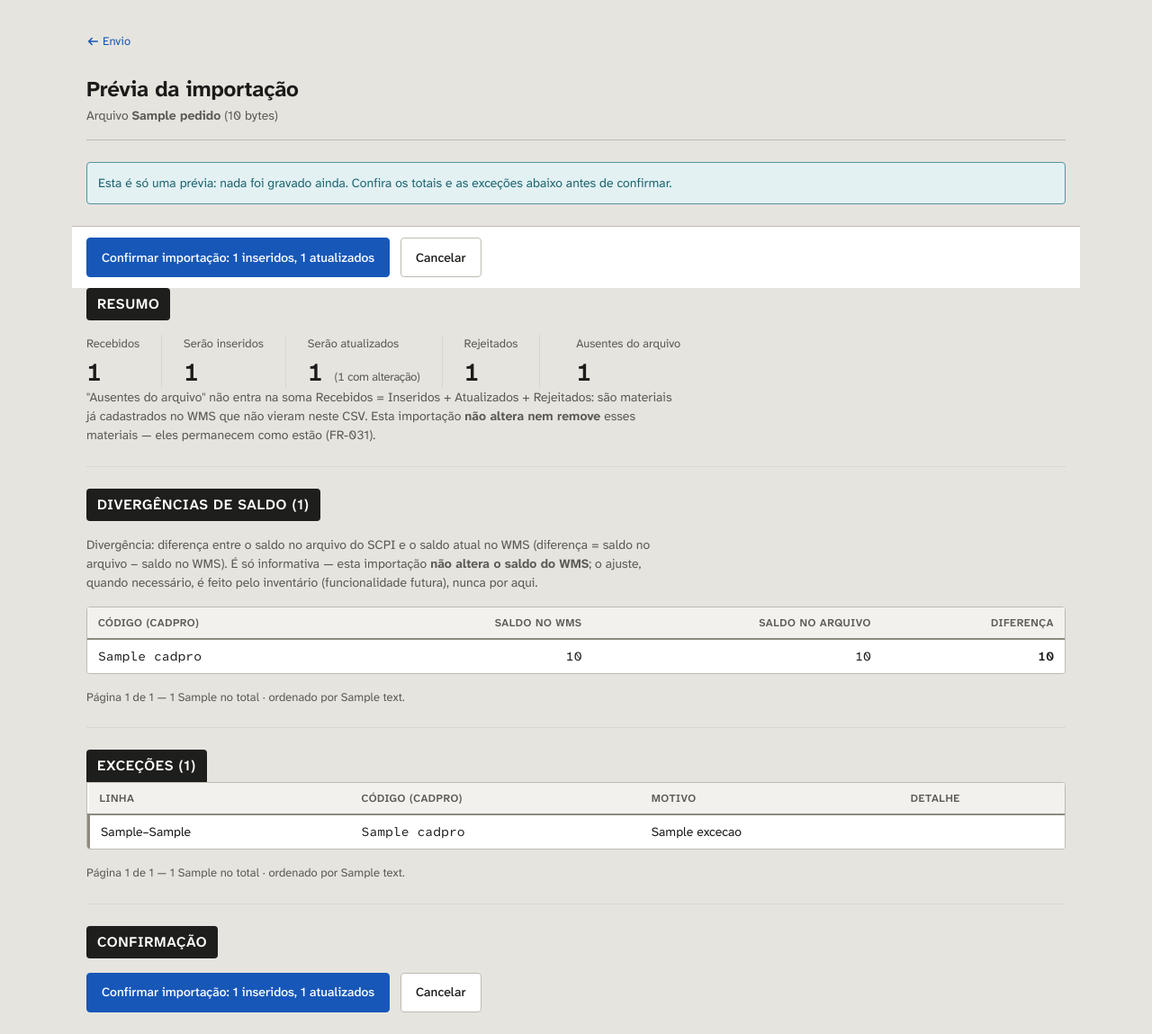
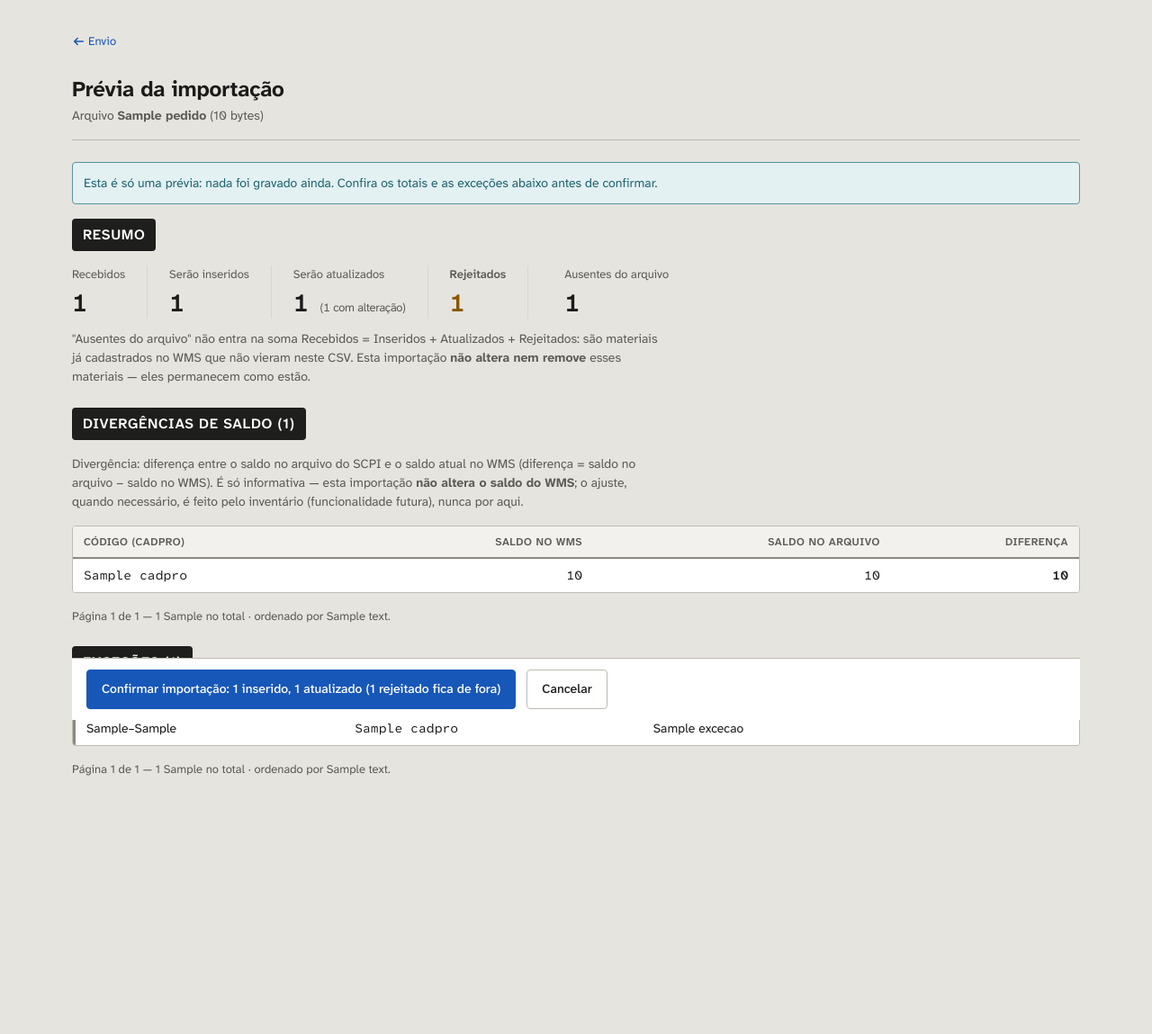
Before and after one commit to joaorighetto/WMS-Almoxarifado, a Django app: template catalogo/templates/catalogo/importacao_previa.html in a window 1280 px wide. Shown: the whole page at 90% size. After the commit the page ends 862 px from the top, so only its background shows below. Run offline with Django 5.2, Linux system fonts and the light colour scheme; the template is opened without the code that fills it: most values are stand-ins (such as "Sample title", 1, 10 or a date in 2020).

Commit message:
design: correções do gate visual nas telas do catálogo
Fixes do impeccable critique (28/40), todos aprovados pelo dono do
produto:
- prévia: a barra de confirmação sai do topo e passa a ser o último
  elemento da coluna, grudando no rodapé durante a rolagem; um único
  par Confirmar/Cancelar (a seção "Confirmação" duplicada sai); não
  sangra mais além da coluna;
- título das telas alinhado à marca da barra (.catalogo-container, no
  modelo da Home);
- marcador -attached só quando a tabela é renderizada; a faixa do
  marcador substitui o divisor entre seções; empty state alinhado;
- rejeitados em âmbar (atenção) no resumo da prévia/execução e no
  histórico; rótulo do botão com plural correto e "(N rejeitados ficam
  de fora)"; plural da mensagem de sucesso;
- consulta: Saldo logo após a descrição (Código, Descrição, Saldo,
  Unidade, Classificação, Detalhamento), sem esconder coluna;
- copy sem "(FR-031)"; notas, alert e empty state limitados a 72ch;
  resumo sem divisor solto no celular.

Co-Authored-By: Claude Opus 5.5 <noreply@anthropic.com>
Claude-Session: https://claude.ai/code/session_014d9EzTrof6PLqQ7RVTdeix

```diff
--- a/catalogo/static/catalogo/css/catalogo.css
+++ b/catalogo/static/catalogo/css/catalogo.css
@@ -11,15 +11,29 @@
  * empilhados (DESIGN.md → Layout → Estrutura de página; Do's and Don'ts).
  */
 
+/* Mesmo modelo de `.home-page`/`.home-container` (contas/static/contas/css/home.css,
+   gate visual P2): o teto de 1120px é do CONTEÚDO, não da caixa que também carrega o
+   padding lateral — a caixa em si (`.catalogo-page`) fica sem max-width, só com
+   padding-inline, e quem centraliza a 1120px é `.catalogo-container`, filha dela. Isso
+   é o que faz o título de página começar exatamente no mesmo x da marca "Almoxarifado
+   SAEP" (`.appbar-inner`, static/css/components.css, mesmo cálculo de padding): antes,
+   `.catalogo-page` incluía o padding DENTRO do max-width (border-box), deslocando o
+   conteúdo 16px além do x da barra. */
 .catalogo-page {
+  padding-block: var(--space-6) var(--space-8);
+  padding-inline: max(var(--space-4), env(safe-area-inset-left, 0px))
+    max(var(--space-4), env(safe-area-inset-right, 0px));
+}
+
+.catalogo-container {
   max-width: 1120px;
   margin: 0 auto;
-  padding: var(--space-6) var(--space-4);
 }
 
 /* Envio é um formulário simples, não uma superfície densa de comparação — largura
-   mais contida favorece leitura, sem virar "card" (sem borda/superfície própria). */
-.catalogo-page-narrow {
+   mais contida favorece leitura, sem virar "card" (sem borda/superfície própria).
+   Modificador do CONTAINER (não mais de `.catalogo-page`), mesma lógica acima. */
+.catalogo-container-narrow {
   max-width: 640px;
 }
 
@@ -27,18 +41,18 @@
   margin-bottom: var(--space-2);
 }
 
-/* Seções separadas por divisor + spacing (nunca card empilhado) — a primeira não
-   recebe o divisor superior, já separada do page header por sua própria borda. */
+/* Seções separadas por espaçamento (gate visual P2, propagação ao catálogo): o
+   divisor fino + padding-top que existia aqui era redundante com o próprio
+   marcador de tubulação (`.section-marker`, faixa `ink` cheia) que agora abre
+   toda seção destas telas — a faixa já é o separador. Sobra só o espaço entre
+   seções; a primeira não recebe nem isso, já separada do page header pela borda
+   dele. */
 .catalogo-section {
   margin-top: var(--space-6);
-  padding-top: var(--space-6);
-  border-top: 1px solid var(--color-border);
 }
 
 .catalogo-section:first-of-type {
   margin-top: 0;
-  padding-top: 0;
-  border-top: none;
 }
 
 /* Resumo de totais: números como o elemento de maior peso da seção — hierarquia por
@@ -93,6 +107,11 @@
   color: var(--color-text-muted);
 }
 
+/* Celular (gate visual P2, propagação ao catálogo): os itens do resumo deixam de
+   caber numa linha só e quebram por `flex-wrap` — um `border-right` sobrevivendo no
+   item que agora fecha uma linha "quebrada" lia como divisor solto, sem nada à
+   direita para separar. Sem divisor vertical nenhum abaixo de 640px; o gap entre
+   linhas/colunas já separa. */
 @media (max-width: 640px) {
   .catalogo-summary {
     gap: var(--space-4) var(--space-6);
@@ -100,6 +119,8 @@
 
   .catalogo-summary-item {
     flex: 1 1 40%;
+    padding-right: 0;
+    border-right: none;
   }
 }
 
@@ -110,6 +131,21 @@
    declara a relação por extenso, sem depender só do espaçamento. */
 .catalogo-summary-item-separado {
   margin-left: var(--space-4);
+}
+
+/* Família âmbar/warning (gate visual P2, decisão do dono do produto: rejeição é
+   atenção, não erro). Aplicado ao elemento PAI do par `<dt>Rejeitados</dt><dd>N</dd>`
+   no Resumo da prévia/execução (`.catalogo-summary-item`, nunca no próprio `<dt>`/
+   `<dd>` — `tests/test_catalogo_views_importacao.py` casa esse par pelo HTML literal,
+   sem atributos), e direto na célula numérica do histórico (`<td class="table-cell-
+   numeric ...">`, onde adicionar uma classe é seguro — o teste correspondente,
+   `tests/test_catalogo_historico.py`, tolera qualquer sufixo depois de
+   "table-cell-numeric"). Substitui `--color-danger` (revisão anterior, 2026-09-22):
+   mede 6,10:1 sobre a folha e 4,80:1 sobre o piso, acima do mínimo de 4,5:1. */
+.catalogo-rejeitados-emphasis,
+.catalogo-rejeitados-emphasis dd {
+  color: var(--color-warning);
+  font-weight: var(--font-weight-semibold);
 }
 
 /* Metadados textuais da execução (quem, quando, arquivo) — mesma convenção de
@@ -154,6 +190,24 @@
   color: var(--color-text-muted);
 }
 
+/* Nota "Ausentes do arquivo" sob o Resumo (minor do gate visual): sem respiro
+   próprio, ela colava direto na régua de números — `margin: 0 0 space-4` do
+   seletor acima só afasta o que vem DEPOIS dela. Seletor composto (não uma
+   classe isolada) para vencer por especificidade, não por ordem no arquivo —
+   `.catalogo-divergencia-nota` sozinha já zera `margin-top` via shorthand. */
+.catalogo-divergencia-nota.catalogo-resumo-nota {
+  margin-top: var(--space-3);
+}
+
+/* Estado vazio alinhado à coluna (gate visual P2): `.empty-state` (components.css)
+   carrega padding-inline próprio para quando é usada como card isolado (ex.: Home,
+   dentro de uma superfície com moldura) — aqui ela é filha direta de `.catalogo-
+   section`, sem moldura nenhuma, e esse padding só empurrava o texto ~16-32px para
+   dentro da coluna, fora do alinhamento do marcador/tabela acima dela. */
+.catalogo-section > .empty-state {
+  padding-inline: 0;
+}
+
 /* Diferença de saldo (revisão do gate visual, achado P2): a tabela de divergências
    deixou de marcar toda linha com `table-row-error` + selo "Divergência" — ênfase
    universal que se anulava e contradizia a própria nota acima, que já diz que isto
@@ -187,32 +241,21 @@
   margin-top: var(--space-2);
 }
 
-.catalogo-confirmacao {
-  display: flex;
-  flex-wrap: wrap;
-  gap: var(--space-3);
-  align-items: center;
-}
-
-@media (max-width: 480px) {
-  .catalogo-confirmacao {
-    flex-direction: column;
-    align-items: stretch;
-  }
-
-  .catalogo-confirmacao .btn {
-    width: 100%;
-  }
-}
-
-/* Barra de confirmação persistente (revisão do gate visual, achado P1): a ação de
-   confirmar/cancelar a importação (impacto real, FR-044a) ficava só no fim de uma
-   página potencialmente longa (divergências + exceções). `position: sticky` (nunca
-   `fixed`) mantém a barra dentro do fluxo normal da página — plana, sem sombra
-   decorativa (DESIGN.md → Elevation & Depth) — mas grudada ao fim da viewport
-   enquanto o usuário rola pelas seções acima. A seção "Confirmação" no fim da página
-   permanece como estava; esta barra é o mesmo par de formulários, disponível mais
-   cedo, e não a substitui. */
+/* Barra de confirmação persistente (gate visual P1, revisado na propagação ao
+   catálogo): antes existiam DOIS pares de formulários idênticos — esta barra logo
+   depois do alerta "só uma prévia" e uma seção "Confirmação" solta no fim da página.
+   Como a barra vinha antes de todo o conteúdo rolável, `position: sticky; bottom: 0`
+   nunca tinha nada abaixo dela para grudar: aparecia na carga, sumia ao rolar e só
+   voltava colada sob o primeiro marcador. Ela agora é o ÚLTIMO elemento de `<main>`,
+   no lugar exato de onde a seção "Confirmação" estava — um único par de botões, que
+   passa a colar no rodapé da viewport durante toda a rolagem e assenta no fim da
+   página (sua própria posição no fluxo) quando o usuário chega lá. Sem a seção
+   "Confirmação"/marcador próprio: o rótulo do botão primário já diz o que a ação faz.
+   `position: sticky` (nunca `fixed`) mantém a barra dentro do fluxo normal da página —
+   plana, sem sombra decorativa (DESIGN.md → Elevation & Depth). Sem `margin-inline`
+   negativo (removido): como filha de `.catalogo-container`, ela já respeita a mesma
+   coluna de 1120px de todo o resto da página, sem precisar sangrar até a borda da
+   viewport. */
 .catalogo-confirmacao-sticky {
   position: sticky;
   bottom: 0;
@@ -223,7 +266,6 @@
   align-items: center;
   margin-top: var(--space-6);
   padding: var(--space-3) var(--space-4);
-  margin-inline: calc(var(--space-4) * -1);
   background-color: var(--color-surface);
   border-top: 1px solid var(--color-border-frame);
 }
@@ -322,15 +364,14 @@
   text-decoration: underline;
 }
 
-/* Rejeitados > 0 (correção do gate visual, P1, 2026-09-22): a execução #6 (5370 de
-   8536 rejeitados) era tipograficamente idêntica à #5 (0 rejeitados) — mesma família
-   `danger` do resto do sistema, aplicada ao próprio número, que continua sendo a
-   pista primária da célula. A coluna "Situação" (badge + texto) é o resumo em
-   palavras; isto é o reforço no dado. */
-.catalogo-historico-rejeitados-alerta {
-  font-weight: var(--font-weight-semibold);
-  color: var(--color-danger);
-}
+/* Rejeitados > 0 (correção do gate visual, P1, 2026-09-22; recor em âmbar no gate
+   visual P2 da propagação ao catálogo): a execução #6 (5370 de 8536 rejeitados) era
+   tipograficamente idêntica à #5 (0 rejeitados) — o número, que continua sendo a
+   pista primária da célula, ganha a mesma classe compartilhada
+   `.catalogo-rejeitados-emphasis` (âmbar/warning, definida acima, junto do Resumo da
+   prévia/execução — "rejeição é atenção, não erro", não mais a família `danger`). A
+   coluna "Situação" (badge + texto) já usa `badge-warning` para "Com rejeições" desde
+   sempre; agora os dois lêem a mesma família. */
 
 /* Coluna "Situação" (correção do gate visual, P1, 2026-09-22): o par de rótulos é
    "Sem rejeições"/"Com rejeições", não "Concluída"/"Concluída com rejeições" — o
--- a/catalogo/templates/catalogo/importacao_envio.html
+++ b/catalogo/templates/catalogo/importacao_envio.html
@@ -8,7 +8,8 @@
 {% endblock %}
 
 {% block content %}
-<main class="catalogo-page catalogo-page-narrow">
+<main class="catalogo-page">
+  <div class="catalogo-container catalogo-container-narrow">
     {% include "catalogo/_mensagens.html" %}
 
     <header class="page-header">
@@ -65,6 +66,7 @@
         <span data-processing-submit-label>Enviar arquivo</span>
       </button>
     </form>
+  </div>
 </main>
 {% endblock %}
 
--- a/catalogo/templates/catalogo/importacao_previa.html
+++ b/catalogo/templates/catalogo/importacao_previa.html
@@ -9,6 +9,7 @@
 
 {% block content %}
 <main class="catalogo-page">
+  <div class="catalogo-container">
     <a href="{% url 'catalogo:importacao_envio' %}" class="back-link">
       <svg class="back-link-arrow" width="14" height="14" viewBox="0 0 16 16"
            fill="none" aria-hidden="true">
@@ -36,34 +37,6 @@
       </p>
     </div>
 
-  {% comment %}
-  Barra de confirmação persistente (revisão do gate visual, achado P1): mesmo par de
-  formulários da seção "Confirmação" no fim da página, disponível a qualquer momento
-  da rolagem — a ação de impacto real (FR-044a) não fica só no fim de uma página que
-  pode ter muitas divergências/exceções. Ver `catalogo/static/catalogo/css/catalogo.css`.
-  {% endcomment %}
-  <div class="catalogo-confirmacao-sticky">
-    <form
-      method="post"
-      action="{% url 'catalogo:importacao_confirmar' %}"
-      data-processing-form
-      data-processing-label="Confirmando…"
-    >
-      {% csrf_token %}
-      <input type="hidden" name="token" value="{{ token }}">
-      <input type="hidden" name="impressao_digital" value="{{ impressao_digital }}">
-      <button type="submit" class="btn btn-primary" data-processing-submit>
-        <span data-processing-submit-label
-          >Confirmar importação: {{ plano.total_inseridos }} inseridos, {{ plano.total_atualizados }} atualizados</span
-        >
-      </button>
-    </form>
-    <form method="post" action="{% url 'catalogo:importacao_cancelar' %}">
-      {% csrf_token %}
-      <button type="submit" class="btn btn-secondary">Cancelar</button>
-    </form>
-  </div>
-
     <section class="catalogo-section">
       <h2 class="section-marker">
         <span class="section-marker-label">Resumo</span>
@@ -84,7 +57,7 @@
             <span class="catalogo-summary-detail">({{ plano.total_atualizados_com_alteracao }} com alteração)</span>
           </dd>
         </div>
-      <div class="catalogo-summary-item">
+        <div class="catalogo-summary-item{% if plano.total_rejeitados %} catalogo-rejeitados-emphasis{% endif %}">
           <dt>Rejeitados</dt>
           <dd>{{ plano.total_rejeitados }}</dd>
         </div>
@@ -93,11 +66,11 @@
           <dd>{{ plano.total_ausentes_no_arquivo }}</dd>
         </div>
       </dl>
-    <p class="catalogo-divergencia-nota">
+      <p class="catalogo-divergencia-nota catalogo-resumo-nota">
         "Ausentes do arquivo" não entra na soma Recebidos = Inseridos + Atualizados +
         Rejeitados: são materiais já cadastrados no WMS que não vieram neste CSV. Esta
         importação <strong>não altera nem remove</strong> esses materiais — eles
-      permanecem como estão (FR-031).
+        permanecem como estão.
       </p>
     </section>
 
@@ -146,7 +119,7 @@
     </section>
 
     <section class="catalogo-section" id="excecoes">
-    <h2 class="section-marker section-marker-attached">
+      <h2 class="section-marker{% if excecoes_pagina.object_list %} section-marker-attached{% endif %}">
         <span class="section-marker-label">Exceções ({{ plano.total_rejeitados }})</span>
       </h2>
       {% if excecoes_pagina.object_list %}
@@ -189,11 +162,14 @@
       {% endif %}
     </section>
 
-  <section class="catalogo-section">
-    <h2 class="section-marker">
-      <span class="section-marker-label">Confirmação</span>
-    </h2>
-    <div class="catalogo-confirmacao">
+    {% comment %}
+    Barra de confirmação (revisão do gate visual P1, propagação ao catálogo): ÚNICO
+    par de botões da página, no lugar da antiga seção "Confirmação" — grudada ao
+    rodapé da viewport durante a rolagem (`position: sticky`,
+    `catalogo/static/catalogo/css/catalogo.css`) e assentada no fim quando o
+    usuário chega lá, por ser literalmente o último elemento de `.catalogo-container`.
+    {% endcomment %}
+    <div class="catalogo-confirmacao-sticky">
       <form
         method="post"
         action="{% url 'catalogo:importacao_confirmar' %}"
@@ -205,7 +181,7 @@
         <input type="hidden" name="impressao_digital" value="{{ impressao_digital }}">
         <button type="submit" class="btn btn-primary" data-processing-submit>
           <span data-processing-submit-label
-            >Confirmar importação: {{ plano.total_inseridos }} inseridos, {{ plano.total_atualizados }} atualizados</span
+            >Confirmar importação: {{ plano.total_inseridos }} inserido{{ plano.total_inseridos|pluralize }}, {{ plano.total_atualizados }} atualizado{{ plano.total_atualizados|pluralize }}{% if plano.total_rejeitados %} ({{ plano.total_rejeitados }} rejeitado{{ plano.total_rejeitados|pluralize }} fic{{ plano.total_rejeitados|pluralize:"a,am" }} de fora){% endif %}</span
           >
         </button>
       </form>
@@ -214,7 +190,7 @@
         <button type="submit" class="btn btn-secondary">Cancelar</button>
       </form>
     </div>
-  </section>
+  </div>
 </main>
 {% endblock %}
 
--- a/static/css/components.css
+++ b/static/css/components.css
@@ -112,7 +112,12 @@
   font-size: var(--font-size-body);
 }
 
+/* Medida de leitura (gate visual P2, propagação ao catálogo: o detector mediu
+   ~150 caracteres por linha no alerta "Esta é só uma prévia…" em telas largas,
+   quase o dobro da faixa de 65-75 recomendada) — mesma unidade `ch` já usada em
+   `.page-header-description`. */
 .alert p {
+  max-width: 72ch;
   margin: 0;
 }
 
@@ -974,7 +979,10 @@
   color: var(--color-text);
 }
 
+/* Medida de leitura (gate visual P2, propagação ao catálogo — mesma correção de
+   `.alert p` acima). */
 .empty-state-description {
+  max-width: 72ch;
   margin: var(--space-1) 0 0;
   font-size: var(--font-size-body);
 }
```
Also changed, not shown: catalogo/templates/catalogo/consulta.html (+8 -4 lines), catalogo/templates/catalogo/execucao_detalhe.html (+7 -5 lines), catalogo/templates/catalogo/historico.html (+7 -4 lines), catalogo/views.py (+10 -3 lines). Lines whose indentation alone changed are shown as unchanged.
